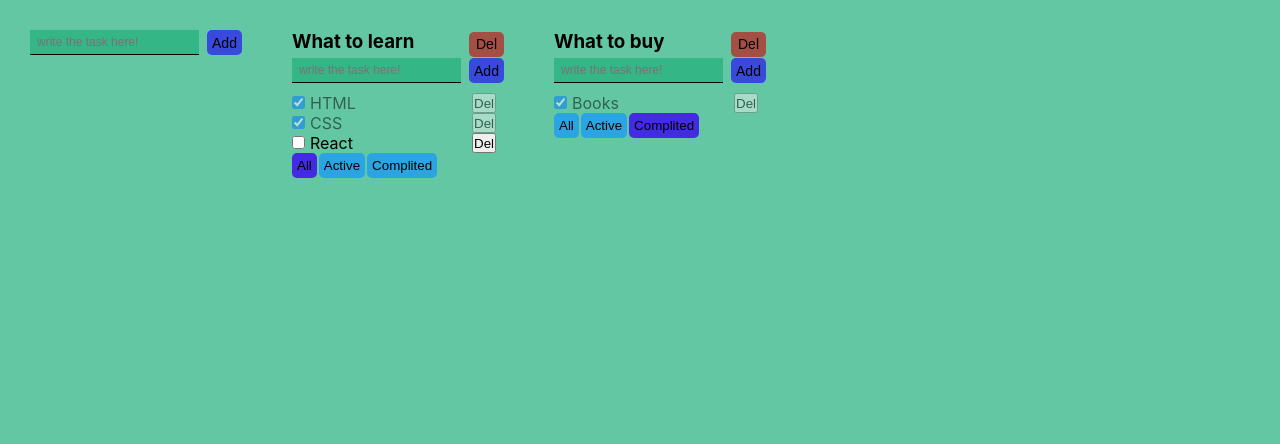
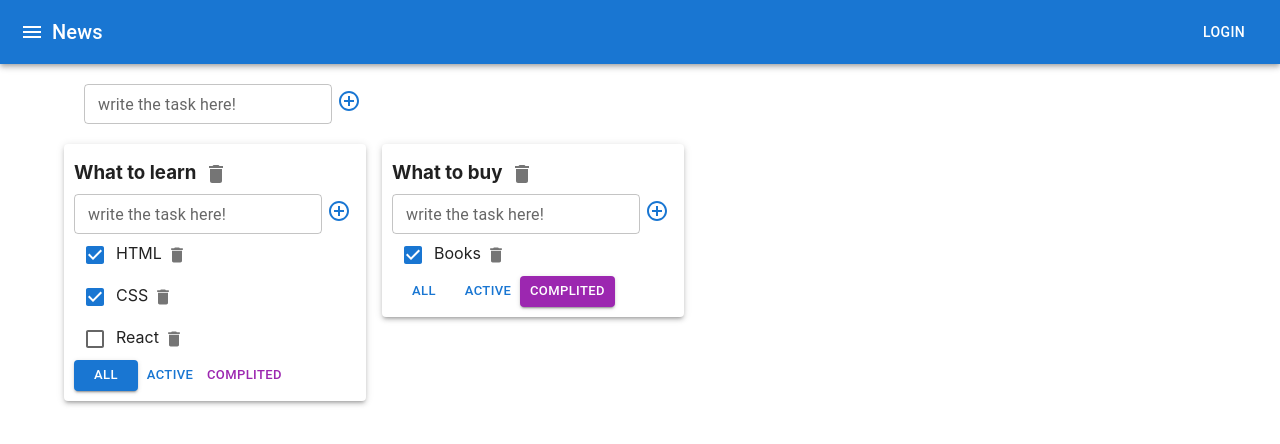
Before and after one commit to Izzat3001/todolist-react-ts, a React (Create React App) app: page / in a window 1280 px wide. Shown: the top 444 px of the page. Built offline with nearby package versions, Linux system fonts and the light colour scheme.

Commit message:
adding-styles-materialUI

```diff
--- a/package.json
+++ b/package.json
@@ -3,6 +3,10 @@
   "version": "0.1.0",
   "private": true,
   "dependencies": {
+    "@emotion/react": "^11.11.1",
+    "@emotion/styled": "^11.11.0",
+    "@mui/icons-material": "^5.15.0",
+    "@mui/material": "^5.15.0",
     "@testing-library/jest-dom": "^5.17.0",
     "@testing-library/react": "^13.4.0",
     "@testing-library/user-event": "^13.5.0",
--- a/src/AddItemForm.tsx
+++ b/src/AddItemForm.tsx
@@ -1,4 +1,6 @@
 import React, {ChangeEvent, KeyboardEvent, useState} from "react";
+import {Button, IconButton, TextField} from "@mui/material";
+import {ControlPoint} from "@mui/icons-material";
 
 type AddItemFormPropsType = {
     addItem: (title: string) => void;
@@ -14,7 +16,7 @@ export function AddItemForm(props: AddItemFormPropsType) {
 
     const onKeyUphendler = (e: KeyboardEvent<HTMLInputElement>) => {
         setError(null)
-        if (e.key === "Enter" && e.currentTarget.value.trim() !== " ") {
+        if (e.charCode === 13 && e.currentTarget.value !== " ") {
             onClickAddTaskButton()
         }
     }
@@ -30,22 +32,24 @@ export function AddItemForm(props: AddItemFormPropsType) {
 
     return (
         <div>
-            <div className='add-task'>
-                <input
-                    className={`input-add ${error ? " input-add-error" : ''}`}
-                    type="text" placeholder='write the task here!'
+            <TextField
+                type="text"
+                label='write the task here!'
                 value={addTaskTitle}
                 onChange={onChangeAddTaskHandler}
                 onKeyPress={onKeyUphendler}
+                size='small'
+                error={!!error}
+                helperText={error}
             />
-                <button
-                    className='btn-add'
+            <IconButton
                 onClick={onClickAddTaskButton}
+                // variant={"contained"}
+                color={"primary"}
+                size="small"
             >
-                    Add
-                </button>
-            </div>
-            {error && (<div className="error-message">{error}</div>)}
+                <ControlPoint/>
+            </IconButton>
         </div>
     )
 }
--- a/src/App.css
+++ b/src/App.css
@@ -1,97 +1,97 @@
-.App {
-  padding: 30px;
-  display: flex;
-}
+/*.App {*/
+/*  padding: 30px;*/
+/*  display: flex;*/
+/*}*/
 
-.App > div{
-  margin-right: 50px;
-}
+/*.App > div{*/
+/*  margin-right: 50px;*/
+/*}*/
 
-.header-top {
-  display: flex;
-  align-items: center;
-  justify-content: space-between;
-}
+/*.header-top {*/
+/*  display: flex;*/
+/*  align-items: center;*/
+/*  justify-content: space-between;*/
+/*}*/
 
-.top-title {
-  margin-bottom: 5px;
-}
+/*.top-title {*/
+/*  margin-bottom: 5px;*/
+/*}*/
 
-.input-add {
-  height: 25px;
-  padding: 5px 7px;
-  background-color: rgba(33, 176, 125, 0.7);
-  border: none;
-  border-bottom: 1px solid #000;
-  margin-right: 8px;
-  font-size: 12px;
-}
+/*.input-add {*/
+/*  height: 25px;*/
+/*  padding: 5px 7px;*/
+/*  background-color: rgba(33, 176, 125, 0.7);*/
+/*  border: none;*/
+/*  border-bottom: 1px solid #000;*/
+/*  margin-right: 8px;*/
+/*  font-size: 12px;*/
+/*}*/
 
-.input-add-error {
-  border: 1px solid red;
-}
+/*.input-add-error {*/
+/*  border: 1px solid red;*/
+/*}*/
 
-.error-message {
-  color: #c50404;
-}
+/*.error-message {*/
+/*  color: #c50404;*/
+/*}*/
 
-.btn-add {
-  width: 35px;
-  height: 25px;
-  cursor: pointer;
-  border: none;
-  border-radius: 5px;
-  font-size: 14px;
-  background-color: rgba(39, 20, 245, 0.7);
-}
+/*.btn-add {*/
+/*  width: 35px;*/
+/*  height: 25px;*/
+/*  cursor: pointer;*/
+/*  border: none;*/
+/*  border-radius: 5px;*/
+/*  font-size: 14px;*/
+/*  background-color: rgba(39, 20, 245, 0.7);*/
+/*}*/
 
-.btn-remove {
-  width: 35px;
-  height: 25px;
-  cursor: pointer;
-  border: none;
-  border-radius: 5px;
-  font-size: 14px;
-  background-color: rgba(192, 29, 29, 0.7);
-}
+/*.btn-remove {*/
+/*  width: 35px;*/
+/*  height: 25px;*/
+/*  cursor: pointer;*/
+/*  border: none;*/
+/*  border-radius: 5px;*/
+/*  font-size: 14px;*/
+/*  background-color: rgba(192, 29, 29, 0.7);*/
+/*}*/
 
-.filter-btn {
-  display: flex;
-  column-gap: 2px;
-}
+/*.filter-btn {*/
+/*  display: flex;*/
+/*  column-gap: 2px;*/
+/*}*/
 
-.btn {
-  padding-right: 5px;
-  padding-left: 5px;
-  background-color: #2ba4e3;
-  height: 25px;
-  border: none;
-  border-radius: 5px;
-  cursor: pointer;
-}
+/*.btn {*/
+/*  padding-right: 5px;*/
+/*  padding-left: 5px;*/
+/*  background-color: #2ba4e3;*/
+/*  height: 25px;*/
+/*  border: none;*/
+/*  border-radius: 5px;*/
+/*  cursor: pointer;*/
+/*}*/
 
-.active-filter {
-  background-color: #422be3;
-}
+/*.active-filter {*/
+/*  background-color: #422be3;*/
+/*}*/
 
-.add-task {
-  display: flex;
-}
+/*.add-task {*/
+/*  display: flex;*/
+/*}*/
 
-.tasks {
-  display: flex;
-  width: 204px;
-  justify-content: space-between;
-}
+/*.tasks {*/
+/*  display: flex;*/
+/*  width: 204px;*/
+/*  justify-content: space-between;*/
+/*}*/
 
-.input-check {
-  margin-right: 5px;
-}
+/*.input-check {*/
+/*  margin-right: 5px;*/
+/*}*/
 
-.tasks-list {
-  margin-top: 10px;
-}
+/*.tasks-list {*/
+/*  margin-top: 10px;*/
+/*}*/
 
-.completed {
-  opacity: 0.5;
-}
+/*.completed {*/
+/*  opacity: 0.5;*/
+/*}*/
--- a/src/App.tsx
+++ b/src/App.tsx
@@ -3,6 +3,8 @@ import './App.css';
 import {TaskType, TodoList} from "./TodoList";
 import {v1} from "uuid";
 import {AddItemForm} from "./AddItemForm";
+import {AppBar, Button, Toolbar, IconButton, Typography, Container, Grid, Paper} from "@mui/material";
+import {Menu} from "@mui/icons-material";
 
 export type FilterValuesType = "all" | "completed" | "active";
 export type TypeTodoList = {
@@ -15,6 +17,10 @@ type TaskStateType = {
     [key: string]: Array<TaskType>
 };
 
+function MenuIcon() {
+    return null;
+}
+
 function App() {
     const todoListId1 = v1();
     const todoListId2 = v1();
@@ -23,7 +29,7 @@ function App() {
         {id: todoListId2, title: 'What to buy', filter: "completed"}
     ]);
 
-    const [tasksObj, setTasksObj] = useState <TaskStateType>({
+    const [tasksObj, setTasksObj] = useState<TaskStateType>({
         [todoListId1]: [
             {id: v1(), title: "HTML", isDone: true},
             {id: v1(), title: "CSS", isDone: true},
@@ -58,7 +64,8 @@ function App() {
         if (todoList) {
             todoList.filter = value;
             setTodoLists([...todoLists]);
-        };
+        }
+        ;
     };
 
     function removeTodoList(todoListId: string) {
@@ -75,7 +82,8 @@ function App() {
         if (task) {
             task.isDone = isDone;
             setTasksObj({...tasksObj});
-        };
+        }
+        ;
     };
 
     function changeTaskTitle(taskId: string, newTitle: string, todoListId: string) {
@@ -84,15 +92,17 @@ function App() {
         if (task) {
             task.title = newTitle;
             setTasksObj({...tasksObj});
-        };
+        }
+        ;
     };
 
     function changeTodoListTitle(id: string, newTitle: string) {
         const todoList = todoLists.find(tl => tl.id === id);
-        if(todoList) {
+        if (todoList) {
             todoList.title = newTitle;
             setTodoLists([...todoLists]);
-        };
+        }
+        ;
     };
 
     function addTodoList(title: string) {
@@ -107,7 +117,26 @@ function App() {
 
     return (
         <div className="App">
-            <AddItemForm addItem={addTodoList} />
+            <AppBar position="static">
+                <Toolbar>
+                    <IconButton
+                        edge="start"
+                        color="inherit"
+                        aria-label="menu"
+                    >
+                        <Menu/>
+                    </IconButton>
+                    <Typography variant="h6" component="div" sx={{flexGrow: 1}}>
+                        News
+                    </Typography>
+                    <Button color="inherit">Login</Button>
+                </Toolbar>
+            </AppBar>
+            <Container fixed>
+                <Grid container style={{padding: "20px"}}>
+                    <AddItemForm addItem={addTodoList}/>
+                </Grid>
+                <Grid container spacing={2}>
                     {
                         todoLists.map((tl) => {
                             let tasksForTodoList = tasksObj[tl.id];
@@ -118,6 +147,11 @@ function App() {
                                 tasksForTodoList = tasksForTodoList.filter(t => t.isDone === false)
                             }
                             return (
+                                <Grid item>
+                                    <Paper
+                                        elevation={3}
+                                        style={{padding: "10px"}}
+                                    >
                                         <TodoList
                                             key={tl.id}
                                             id={tl.id}
@@ -131,9 +165,14 @@ function App() {
                                             filterClass={tl.filter}
                                             changeTodoListTitle={changeTodoListTitle}
                                             removeTodoList={removeTodoList}
-                        />)
+                                        />
+                                    </Paper>
+                                </Grid>
+                            )
                         })
                     }
+                </Grid>
+            </Container>
         </div>
     );
 }
--- a/src/EditableSpan.tsx
+++ b/src/EditableSpan.tsx
@@ -1,4 +1,5 @@
 import {ChangeEvent, useState} from "react";
+import {TextField} from "@mui/material";
 
 type EditableSpanType ={
     title: string,
@@ -22,7 +23,16 @@ export function EditableSpan(props: EditableSpanType) {
     const onChangeTitleHandler = (e: ChangeEvent<HTMLInputElement>) => setTitle(e.currentTarget.value);
 
     return editMode
-        ? <input value={title} onChange={onChangeTitleHandler} onBlur={activateWievEditMode} autoFocus />
+        ? <TextField
+            size='small'
+            id="standard-basic"
+            label="Standard"
+            variant="standard"
+            value={title}
+            onChange={onChangeTitleHandler}
+            onBlur={activateWievEditMode}
+            autoFocus
+        />
         : <span onDoubleClick={activateEditMode}>{props.title}</span>
 
 };
--- a/src/TodoList.tsx
+++ b/src/TodoList.tsx
@@ -3,6 +3,8 @@ import './App.css'
 import {FilterValuesType} from "./App";
 import {AddItemForm} from "./AddItemForm";
 import {EditableSpan} from "./EditableSpan";
+import {Button, Checkbox, Grid, IconButton} from "@mui/material";
+import {Delete} from "@mui/icons-material";
 
 export type TaskType = {
     id: string,
@@ -50,16 +52,19 @@ export function TodoList(props: PropsType) {
     }
 
     return (
+        <>
+            <Grid>
+                <h3>
+                    <EditableSpan title={props.title} onChange={changeTodoListTitle}/>
+                    <IconButton onClick={removeTodoList}>
+                        <Delete/>
+                    </IconButton>
+                </h3>
+            </Grid>
+
+            <AddItemForm addItem={addTask}/>
             <div>
-            <div className="header-top">
-                <h3 className='top-title'>
-                    <EditableSpan title={props.title} onChange={changeTodoListTitle} />
-                </h3>
-                <button className='btn-remove' onClick={removeTodoList}>Del</button>
-            </div>
-
-            <AddItemForm addItem={addTask} />
-            <ul className="tasks-list">
+                <ul>
                     {
                         props.tasks.map((t) => {
                             const onHandleDelet = () => {
@@ -71,40 +76,41 @@ export function TodoList(props: PropsType) {
                             const changeTitle = (newTitle: string) => {
                                 props.changeTaskTitle(t.id, newTitle, props.id)
                             }
-                        return <li key={t.id} className={`tasks ${t.isDone ? "completed" : ""}`}>
-                            <div>
-                                <input
-                                    className='input-check'
-                                    type="checkbox"
+                            return (
+                                <li key={t.id} className={t.isDone ? "completed" : ""}>
+                                    <Checkbox
                                         onChange={changeStatus}
                                         checked={t.isDone}
                                     />
                                     <EditableSpan title={t.title} onChange={changeTitle}/>
-                            </div>
-                            <button
-                                className='remuve-btn'
-                                onClick={onHandleDelet}
-                            >
-                                Del
-                            </button>
+                                    <IconButton size="small" onClick={onHandleDelet}>
+                                        <Delete fontSize="small"/>
+                                    </IconButton>
                                 </li>
+                            )
                         })
                     }
                 </ul>
                 <div className='filter-btn'>
-                <button
+                    <Button
+                        size='small'
                         onClick={onChangeFilterAll}
-                    className={`btn ${props.filterClass === "all" ? " active-filter" : ""}`}>All
-                </button>
-                <button
+                        variant={props.filterClass === "all" ? "contained" : "text"}>All
+                    </Button>
+                    <Button
+                        size='small'
                         onClick={onChangeFilterActive}
-                    className={`btn ${props.filterClass === "active" ? " active-filter" : ""}`}>Active
-                </button>
-                <button
+                        color="primary"
+                        variant={props.filterClass === "active" ? "contained" : "text"}>Active
+                    </Button>
+                    <Button
+                        size='small'
                         onClick={onChangeFilterComplited}
-                    className={`btn ${props.filterClass === "completed" ? " active-filter" : ""}`}>Complited
-                </button>
+                        color="secondary"
+                        variant={props.filterClass === "completed" ? "contained" : "text"}>Complited
+                    </Button>
                 </div>
             </div>
+        </>
     )
 }
--- a/src/index.css
+++ b/src/index.css
@@ -15,7 +15,7 @@ input {
 }
 
 body {
-  background-color: rgba(33, 176, 125, 0.7);
+  /*background-color: rgba(33, 176, 125, 0.7);*/
   margin: 0;
   font-family: -apple-system, BlinkMacSystemFont, 'Segoe UI', 'Roboto', 'Oxygen',
     'Ubuntu', 'Cantarell', 'Fira Sans', 'Droid Sans', 'Helvetica Neue',
```
Also changed, not shown: 1 other file (tests, documents, lock files or other folders). Lines whose indentation alone changed are shown as unchanged.
